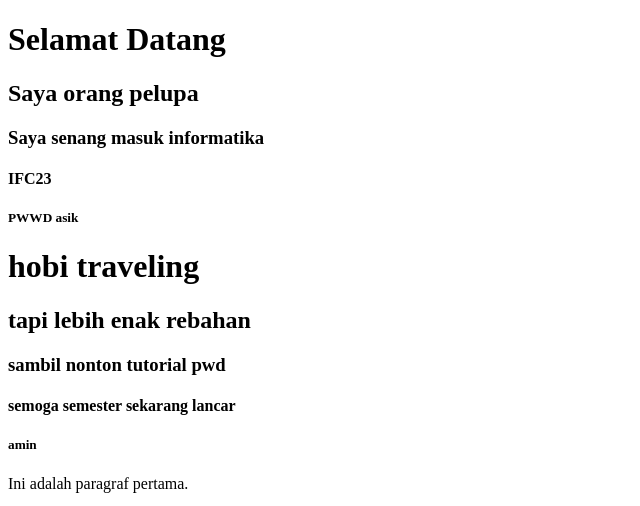
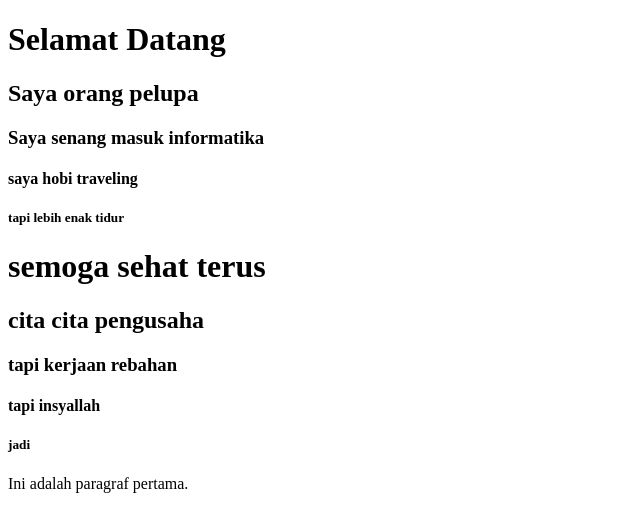
Before and after one commit to citrascir/pwd5, a plain HTML site: page index.html in a window 1280 px wide. Shown: the top 506 px of the page, without its empty margins (0-640 px from the left). Drawn offline with Linux system fonts and the light colour scheme.

```diff
--- a/index.html
+++ b/index.html
@@ -10,13 +10,13 @@
     <h1>Selamat Datang</h1>
     <h2>Saya orang pelupa</h2>
     <h3>Saya senang masuk informatika</h3>
-    <h4>IFC23</h4>
-    <h5>PWWD asik</h5>
-    <h1> hobi traveling</h1>
-    <h2>tapi lebih enak rebahan</h2>
-    <h3> sambil nonton tutorial pwd </h3>
-    <h4> semoga semester sekarang lancar</h4>
-    <h5> amin </h5>
+    <h4>saya hobi traveling</h4>
+    <h5> tapi lebih enak tidur</h5>
+    <h1> semoga sehat terus</h1>
+    <h2> cita cita pengusaha</h2>
+    <h3> tapi kerjaan rebahan</h3>
+    <h4>tapi insyallah</h4>
+    <h5> jadi</h5>
 
     <p>Ini  adalah paragraf pertama.</p>
 
```
